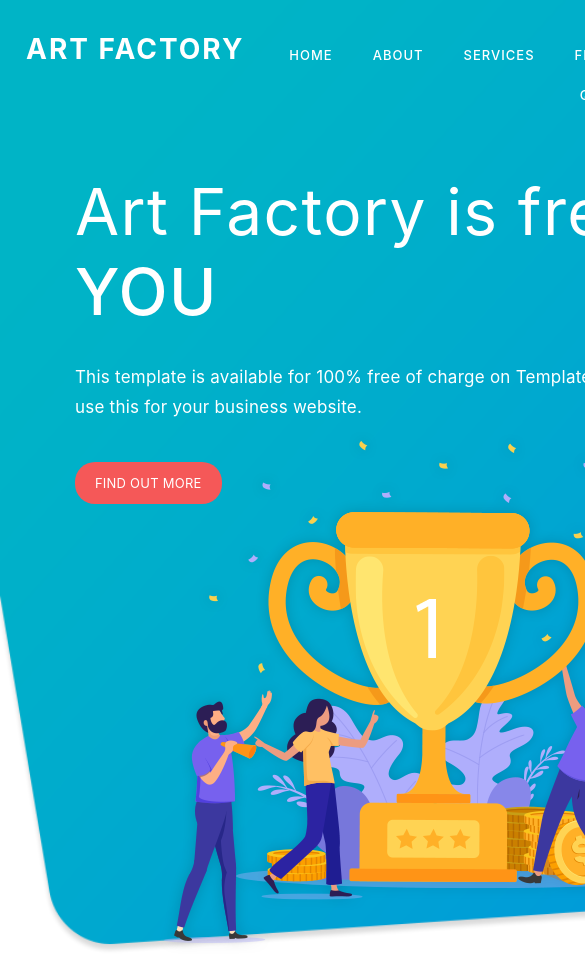
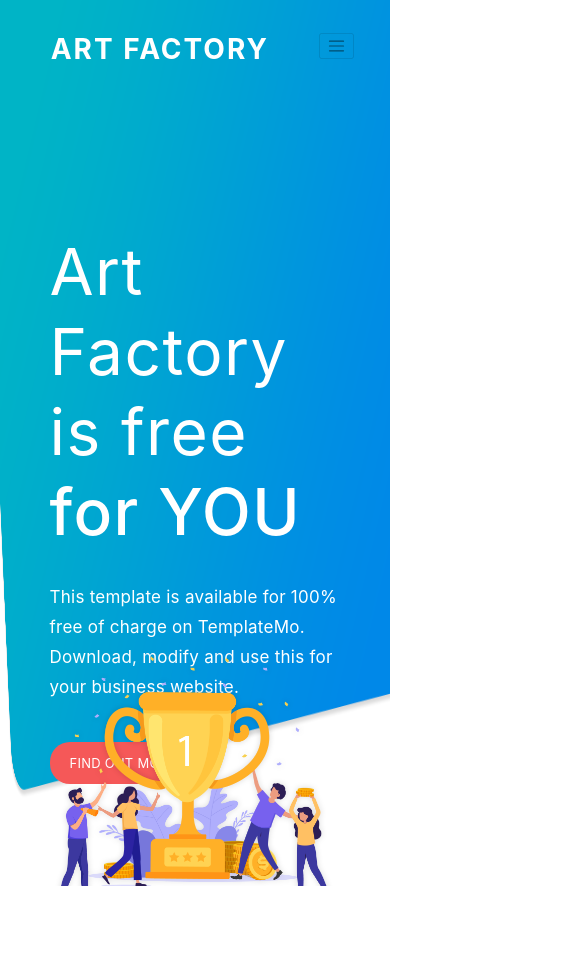
Before and after one commit to vitorsinedino/landingpage-react-1, a React (Create React App) app: page / in a window 390 px wide. Shown: the top 954 px of the page, 585 px wide, since content can reach past the window. After the commit the page ends 886 px from the top, so only its background shows below. Built offline with nearby package versions, Linux system fonts and the light colour scheme.

Commit message:
improved responsiveness of welcome area

```diff
--- a/src/App.css
+++ b/src/App.css
@@ -19,6 +19,20 @@
   color: #61dafb;
 }
 
+div.welcome-container{
+  background-image: url(./assets/banner-bg.png) !important;
+  background-repeat: no-repeat;
+  background-size: cover;
+  height: 105vh!important;
+  overflow: hidden;
+  position: relative;
+  align-items: center;
+  justify-content: center;
+  background-repeat: no-repeat;
+  background-size: 100% 90%;
+  width: 100%;
+}
+
 @keyframes App-logo-spin {
   from {
     transform: rotate(0deg);
--- a/src/App.js
+++ b/src/App.js
@@ -7,7 +7,11 @@ function App() {
   return (
     <div className="App">
       <header className="App-header">
-        <Welcome></Welcome>
+        <div className="welcome-container">
+          <Navigation></Navigation>
+          <Welcome></Welcome>
+        </div>
+
       </header>
     </div>
   );
--- a/src/components/navbar.css
+++ b/src/components/navbar.css
@@ -2,6 +2,7 @@ div .align-nav{
     flex: 2 2 2% !important;
 }
 nav.navbar{
+    z-index: 10;
     max-width: 1140px;
     margin: 0 auto!important;
     float: none!important;
--- a/src/components/navbar.js
+++ b/src/components/navbar.js
@@ -6,8 +6,10 @@ class Navigation extends React.Component {
     render() {
         return (
             <div className="nav-container" >
-                <Navbar>
+                <Navbar collapseOnSelect expand="md true">
                     <Navbar.Brand href="#home">ART FACTORY</Navbar.Brand>
+                    <Navbar.Toggle aria-controls="responsive-navbar-nav" />
+                    <Navbar.Collapse id="responsive-navbar-nav">
                         <Nav className="mr-auto ml-auto w-100 justify-content-end">
                             <Nav.Link href="#home">Home</Nav.Link>
                             <Nav.Link href="#pricing">About</Nav.Link>
@@ -16,6 +18,7 @@ class Navigation extends React.Component {
                             <Nav.Link href="#home">Drop down</Nav.Link>
                             <Nav.Link href="#features">Contact us</Nav.Link>
                         </Nav>
+                    </Navbar.Collapse>
                 </Navbar>
             </div>
         );
--- a/src/components/welcome-cta.js
+++ b/src/components/welcome-cta.js
@@ -4,7 +4,7 @@ import React from 'react';
 class WelcomeCta extends React.Component {
     render() {
         return (
-            <div className="welcome-text left-text col-lg-6 col-md-6 col-sm-12 col-xs-12">
+            <div className="welcome-text welcome-cta left-text col-lg-6 col-md-6 col-sm-12 col-xs-12">
                 <h1 className="header-text">Art Factory is free  <strong style={{fontWeight:500}}>for YOU</strong></h1>
                 <p className="header-text">
                     This template is available for 100% free of charge on TemplateMo. Download, modify and use this for your business website.
--- a/src/sections/welcome-section.js
+++ b/src/sections/welcome-section.js
@@ -8,9 +8,8 @@ import './welcome.css';
 class Welcome extends React.Component {
     render() {
         return(
-            <div className="Welcome">
-                <Navigation></Navigation>
-                <div className="row welcome-content">
+            <div className="Welcome" id="welcome-area">
+                <div className="welcome-content">
                     <WelcomeCta></WelcomeCta>
                     <WelcomeImg></WelcomeImg>
                 </div>
--- a/src/sections/welcome.css
+++ b/src/sections/welcome.css
@@ -1,22 +1,13 @@
 div.Welcome{
-    background-image: url(../assets/banner-bg.png) !important;
-    background-repeat: no-repeat;
-    background-size: cover;
 
 }
 
 #welcome-area{
-    overflow: hidden;
-    position: relative;
-    display: flex;
-    align-items: center;
-    justify-content: center;
-    background-repeat: no-repeat;
-    background-size: cover;
-    width: 100%;
-    height: 105vh;
-    margin-top: -10vh;
-    background-image: url(../assets/banner-bg.png) !important;
+
+}
+
+div.welcome-cta{
+    top:60px;
 }
 
 div.welcome-content{
```
Lines whose indentation alone changed are shown as unchanged.
